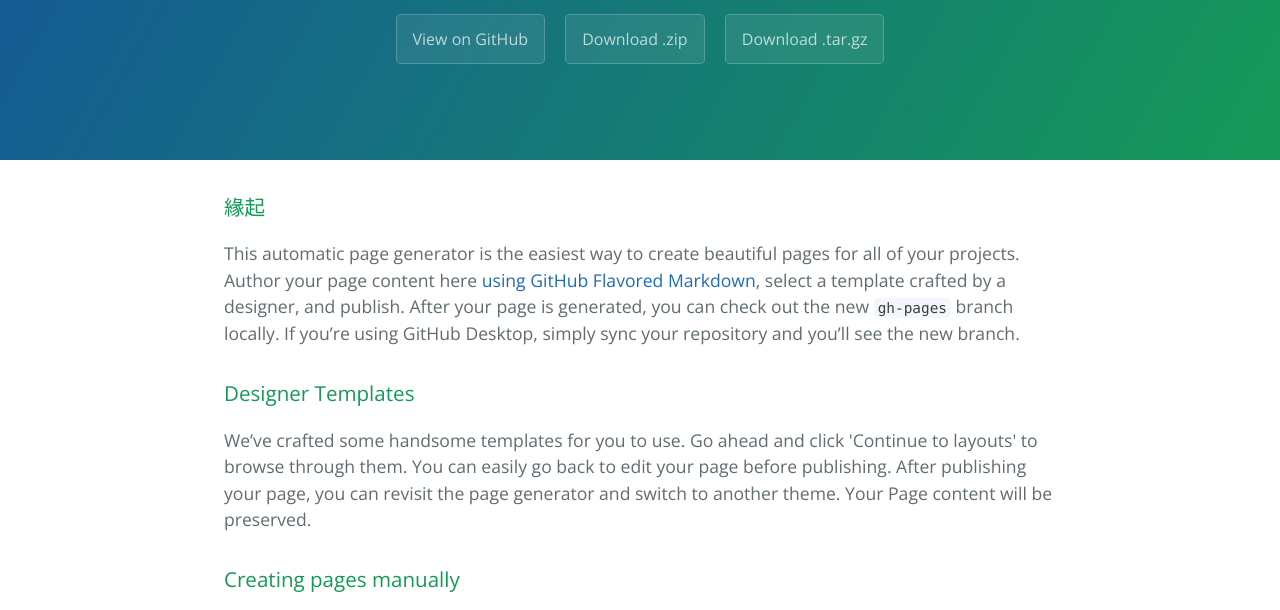
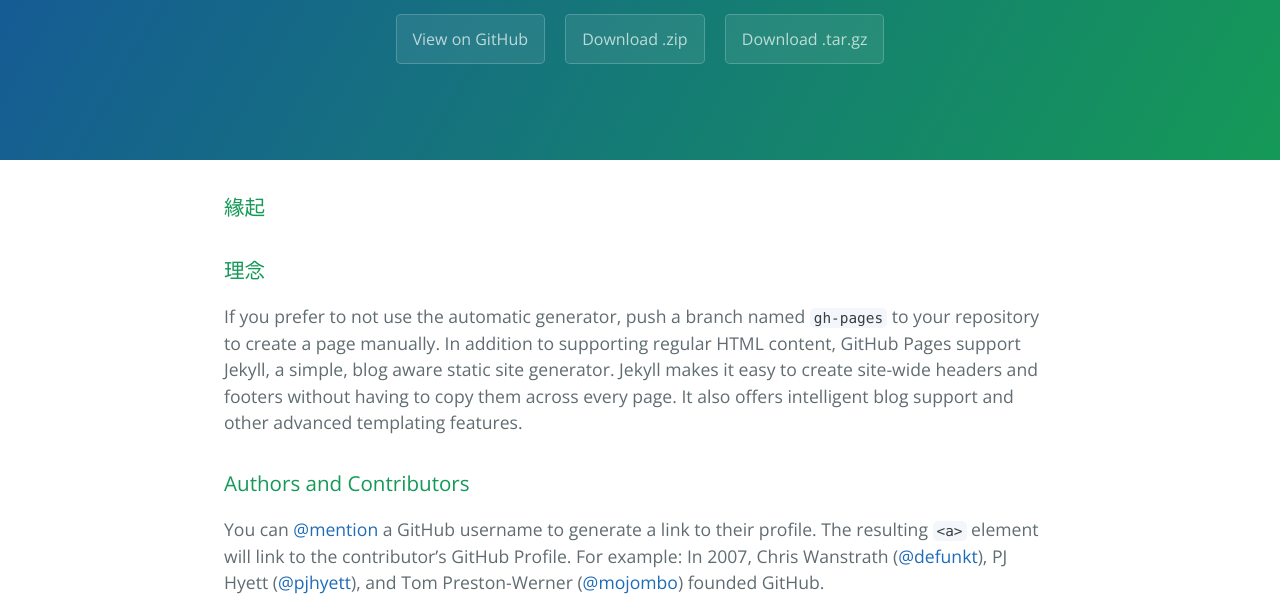
Before and after one commit to Morgan1234/NTPU-Wealth-Management-Club, a plain HTML site: page index.html in a window 1280 px wide. Shown: the part 176-786 px from the top of the page. Drawn offline with nearby package versions, Linux system fonts and the light colour scheme.

Commit message:
Create gh-pages branch via GitHub

```diff
--- a/index.html
+++ b/index.html
@@ -22,15 +22,8 @@
       <h3>
 <a id="緣起" class="anchor" href="#%E7%B7%A3%E8%B5%B7" aria-hidden="true"><span class="octicon octicon-link"></span></a>緣起</h3>
 
-<p>This automatic page generator is the easiest way to create beautiful pages for all of your projects. Author your page content here <a href="https://guides.github.com/features/mastering-markdown/">using GitHub Flavored Markdown</a>, select a template crafted by a designer, and publish. After your page is generated, you can check out the new <code>gh-pages</code> branch locally. If you’re using GitHub Desktop, simply sync your repository and you’ll see the new branch.</p>
-
 <h3>
-<a id="designer-templates" class="anchor" href="#designer-templates" aria-hidden="true"><span class="octicon octicon-link"></span></a>Designer Templates</h3>
-
-<p>We’ve crafted some handsome templates for you to use. Go ahead and click 'Continue to layouts' to browse through them. You can easily go back to edit your page before publishing. After publishing your page, you can revisit the page generator and switch to another theme. Your Page content will be preserved.</p>
-
-<h3>
-<a id="creating-pages-manually" class="anchor" href="#creating-pages-manually" aria-hidden="true"><span class="octicon octicon-link"></span></a>Creating pages manually</h3>
+<a id="理念" class="anchor" href="#%E7%90%86%E5%BF%B5" aria-hidden="true"><span class="octicon octicon-link"></span></a>理念</h3>
 
 <p>If you prefer to not use the automatic generator, push a branch named <code>gh-pages</code> to your repository to create a page manually. In addition to supporting regular HTML content, GitHub Pages support Jekyll, a simple, blog aware static site generator. Jekyll makes it easy to create site-wide headers and footers without having to copy them across every page. It also offers intelligent blog support and other advanced templating features.</p>
 
```
Also changed, not shown: params.json (+1 -1 lines).
